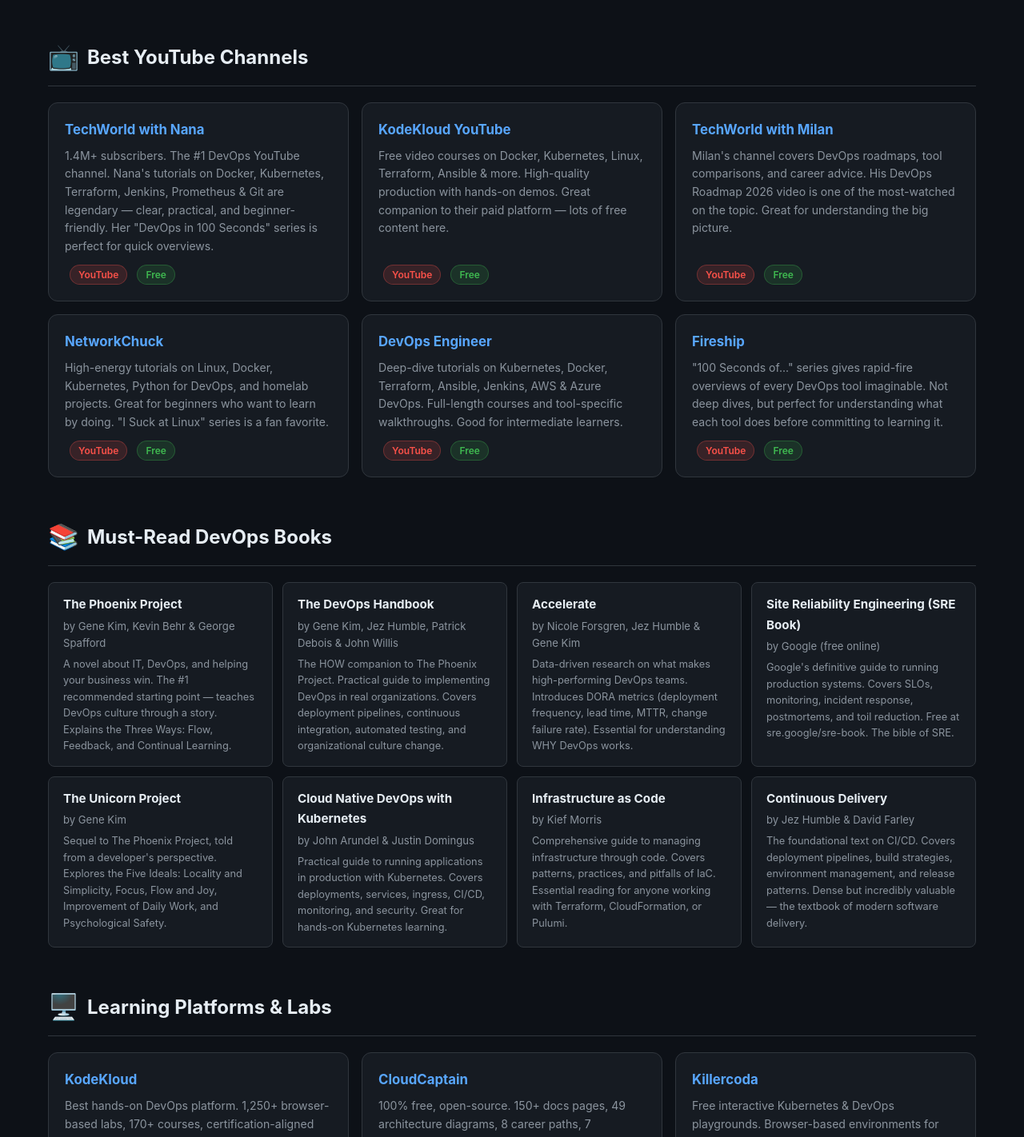
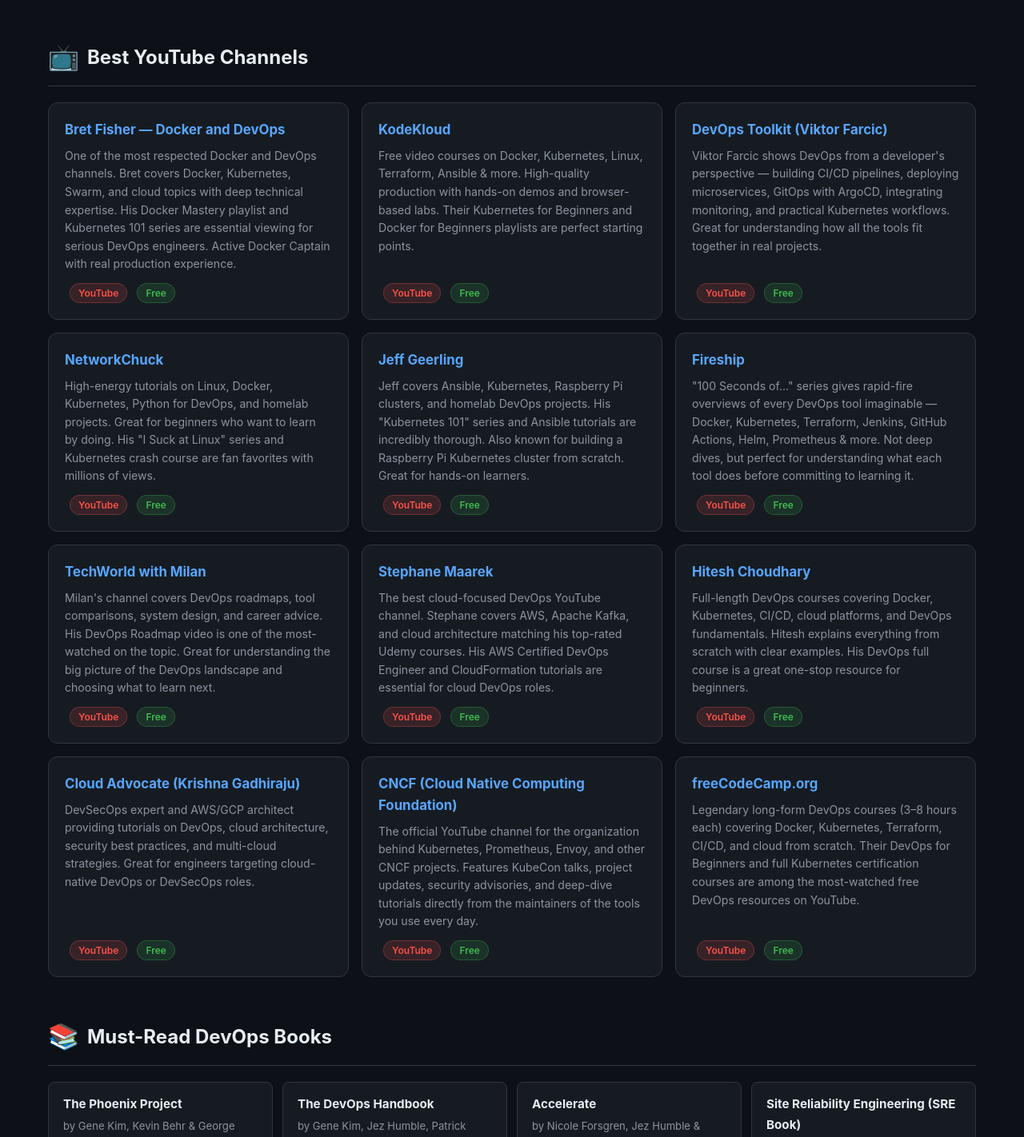
Before and after one commit to ShubhamBhavsar101/Agentic-AI, a plain HTML site: page devops-learning-hub.html in a window 1280 px wide. Shown: the part 4530-5952 px from the top of the page at 80% size. Drawn offline with Linux system fonts and the light colour scheme.

Commit message:
Replace YouTube section: remove TechWorld with Nana & DevOps Engineer, add researched channels

```diff
--- a/devops-learning-hub.html
+++ b/devops-learning-hub.html
@@ -564,8 +564,8 @@
     <div class="grid">
 
       <div class="card">
-        <h3><a href="https://youtube.com/c/techworldwithnana" target="_blank">TechWorld with Nana</a></h3>
-        <p>1.4M+ subscribers. The #1 DevOps YouTube channel. Nana's tutorials on Docker, Kubernetes, Terraform, Jenkins, Prometheus &amp; Git are legendary — clear, practical, and beginner-friendly. Her "DevOps in 100 Seconds" series is perfect for quick overviews.</p>
+        <h3><a href="https://www.youtube.com/@BretFisher" target="_blank">Bret Fisher — Docker and DevOps</a></h3>
+        <p>One of the most respected Docker and DevOps channels. Bret covers Docker, Kubernetes, Swarm, and cloud topics with deep technical expertise. His Docker Mastery playlist and Kubernetes 101 series are essential viewing for serious DevOps engineers. Active Docker Captain with real production experience.</p>
         <div class="tags">
           <span class="tag tag-youtube">YouTube</span>
           <span class="tag tag-free">Free</span>
@@ -573,8 +573,44 @@
       </div>
 
       <div class="card">
-        <h3><a href="https://www.youtube.com/@KodeKloud" target="_blank">KodeKloud YouTube</a></h3>
-        <p>Free video courses on Docker, Kubernetes, Linux, Terraform, Ansible &amp; more. High-quality production with hands-on demos. Great companion to their paid platform — lots of free content here.</p>
+        <h3><a href="https://www.youtube.com/@KodeKloud" target="_blank">KodeKloud</a></h3>
+        <p>Free video courses on Docker, Kubernetes, Linux, Terraform, Ansible &amp; more. High-quality production with hands-on demos and browser-based labs. Their Kubernetes for Beginners and Docker for Beginners playlists are perfect starting points.</p>
+        <div class="tags">
+          <span class="tag tag-youtube">YouTube</span>
+          <span class="tag tag-free">Free</span>
+        </div>
+      </div>
+
+      <div class="card">
+        <h3><a href="https://www.youtube.com/@DevopsToolkit" target="_blank">DevOps Toolkit (Viktor Farcic)</a></h3>
+        <p>Viktor Farcic shows DevOps from a developer's perspective — building CI/CD pipelines, deploying microservices, GitOps with ArgoCD, integrating monitoring, and practical Kubernetes workflows. Great for understanding how all the tools fit together in real projects.</p>
+        <div class="tags">
+          <span class="tag tag-youtube">YouTube</span>
+          <span class="tag tag-free">Free</span>
+        </div>
+      </div>
+
+      <div class="card">
+        <h3><a href="https://www.youtube.com/@NetworkChuck" target="_blank">NetworkChuck</a></h3>
+        <p>High-energy tutorials on Linux, Docker, Kubernetes, Python for DevOps, and homelab projects. Great for beginners who want to learn by doing. His "I Suck at Linux" series and Kubernetes crash course are fan favorites with millions of views.</p>
+        <div class="tags">
+          <span class="tag tag-youtube">YouTube</span>
+          <span class="tag tag-free">Free</span>
+        </div>
+      </div>
+
+      <div class="card">
+        <h3><a href="https://www.youtube.com/@geerlingguy" target="_blank">Jeff Geerling</a></h3>
+        <p>Jeff covers Ansible, Kubernetes, Raspberry Pi clusters, and homelab DevOps projects. His "Kubernetes 101" series and Ansible tutorials are incredibly thorough. Also known for building a Raspberry Pi Kubernetes cluster from scratch. Great for hands-on learners.</p>
+        <div class="tags">
+          <span class="tag tag-youtube">YouTube</span>
+          <span class="tag tag-free">Free</span>
+        </div>
+      </div>
+
+      <div class="card">
+        <h3><a href="https://www.youtube.com/@Fireship" target="_blank">Fireship</a></h3>
+        <p>"100 Seconds of..." series gives rapid-fire overviews of every DevOps tool imaginable — Docker, Kubernetes, Terraform, Jenkins, GitHub Actions, Helm, Prometheus &amp; more. Not deep dives, but perfect for understanding what each tool does before committing to learning it.</p>
         <div class="tags">
           <span class="tag tag-youtube">YouTube</span>
           <span class="tag tag-free">Free</span>
@@ -583,7 +619,7 @@
 
       <div class="card">
         <h3><a href="https://www.youtube.com/@TechWorldwithMilan" target="_blank">TechWorld with Milan</a></h3>
-        <p>Milan's channel covers DevOps roadmaps, tool comparisons, and career advice. His DevOps Roadmap 2026 video is one of the most-watched on the topic. Great for understanding the big picture.</p>
+        <p>Milan's channel covers DevOps roadmaps, tool comparisons, system design, and career advice. His DevOps Roadmap video is one of the most-watched on the topic. Great for understanding the big picture of the DevOps landscape and choosing what to learn next.</p>
         <div class="tags">
           <span class="tag tag-youtube">YouTube</span>
           <span class="tag tag-free">Free</span>
@@ -591,8 +627,8 @@
       </div>
 
       <div class="card">
-        <h3><a href="https://www.youtube.com/@NetworkChuck" target="_blank">NetworkChuck</a></h3>
-        <p>High-energy tutorials on Linux, Docker, Kubernetes, Python for DevOps, and homelab projects. Great for beginners who want to learn by doing. "I Suck at Linux" series is a fan favorite.</p>
+        <h3><a href="https://www.youtube.com/@StephaneMaarek" target="_blank">Stephane Maarek</a></h3>
+        <p>The best cloud-focused DevOps YouTube channel. Stephane covers AWS, Apache Kafka, and cloud architecture matching his top-rated Udemy courses. His AWS Certified DevOps Engineer and CloudFormation tutorials are essential for cloud DevOps roles.</p>
         <div class="tags">
           <span class="tag tag-youtube">YouTube</span>
           <span class="tag tag-free">Free</span>
@@ -600,8 +636,8 @@
       </div>
 
       <div class="card">
-        <h3><a href="https://www.youtube.com/@DevOpsEngineer" target="_blank">DevOps Engineer</a></h3>
-        <p>Deep-dive tutorials on Kubernetes, Docker, Terraform, Ansible, Jenkins, AWS &amp; Azure DevOps. Full-length courses and tool-specific walkthroughs. Good for intermediate learners.</p>
+        <h3><a href="https://www.youtube.com/@HiteshChoudharydotcom" target="_blank">Hitesh Choudhary</a></h3>
+        <p>Full-length DevOps courses covering Docker, Kubernetes, CI/CD, cloud platforms, and DevOps fundamentals. Hitesh explains everything from scratch with clear examples. His DevOps full course is a great one-stop resource for beginners.</p>
         <div class="tags">
           <span class="tag tag-youtube">YouTube</span>
           <span class="tag tag-free">Free</span>
@@ -609,8 +645,26 @@
       </div>
 
       <div class="card">
-        <h3><a href="https://www.youtube.com/@Fireship" target="_blank">Fireship</a></h3>
-        <p>"100 Seconds of..." series gives rapid-fire overviews of every DevOps tool imaginable. Not deep dives, but perfect for understanding what each tool does before committing to learning it.</p>
+        <h3><a href="https://www.youtube.com/@CloudAdvocate" target="_blank">Cloud Advocate (Krishna Gadhiraju)</a></h3>
+        <p>DevSecOps expert and AWS/GCP architect providing tutorials on DevOps, cloud architecture, security best practices, and multi-cloud strategies. Great for engineers targeting cloud-native DevOps or DevSecOps roles.</p>
+        <div class="tags">
+          <span class="tag tag-youtube">YouTube</span>
+          <span class="tag tag-free">Free</span>
+        </div>
+      </div>
+
+      <div class="card">
+        <h3><a href="https://www.youtube.com/@CNCF" target="_blank">CNCF (Cloud Native Computing Foundation)</a></h3>
+        <p>The official YouTube channel for the organization behind Kubernetes, Prometheus, Envoy, and other CNCF projects. Features KubeCon talks, project updates, security advisories, and deep-dive tutorials directly from the maintainers of the tools you use every day.</p>
+        <div class="tags">
+          <span class="tag tag-youtube">YouTube</span>
+          <span class="tag tag-free">Free</span>
+        </div>
+      </div>
+
+      <div class="card">
+        <h3><a href="https://www.youtube.com/@freeCodeCamp" target="_blank">freeCodeCamp.org</a></h3>
+        <p>Legendary long-form DevOps courses (3–8 hours each) covering Docker, Kubernetes, Terraform, CI/CD, and cloud from scratch. Their DevOps for Beginners and full Kubernetes certification courses are among the most-watched free DevOps resources on YouTube.</p>
         <div class="tags">
           <span class="tag tag-youtube">YouTube</span>
           <span class="tag tag-free">Free</span>
```
